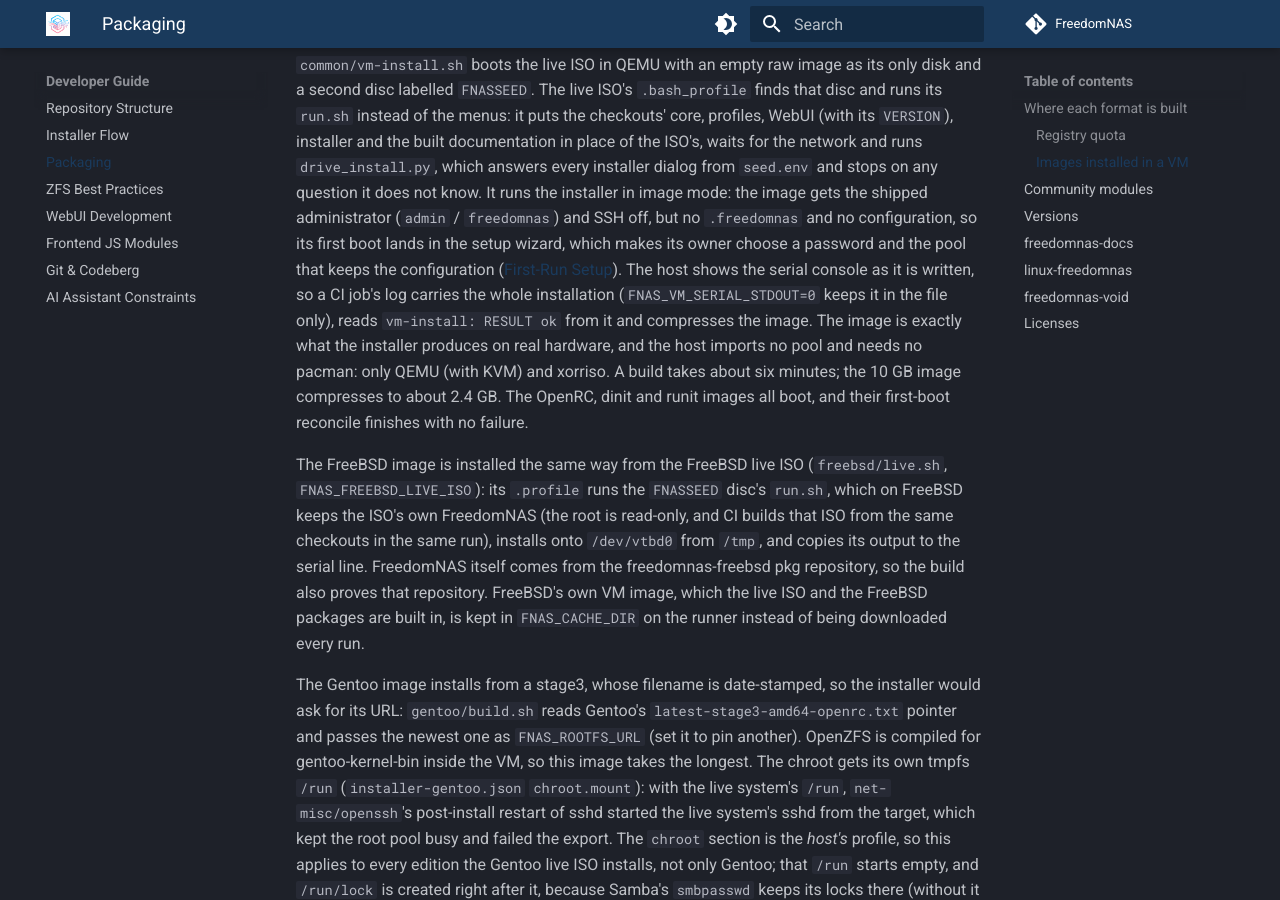
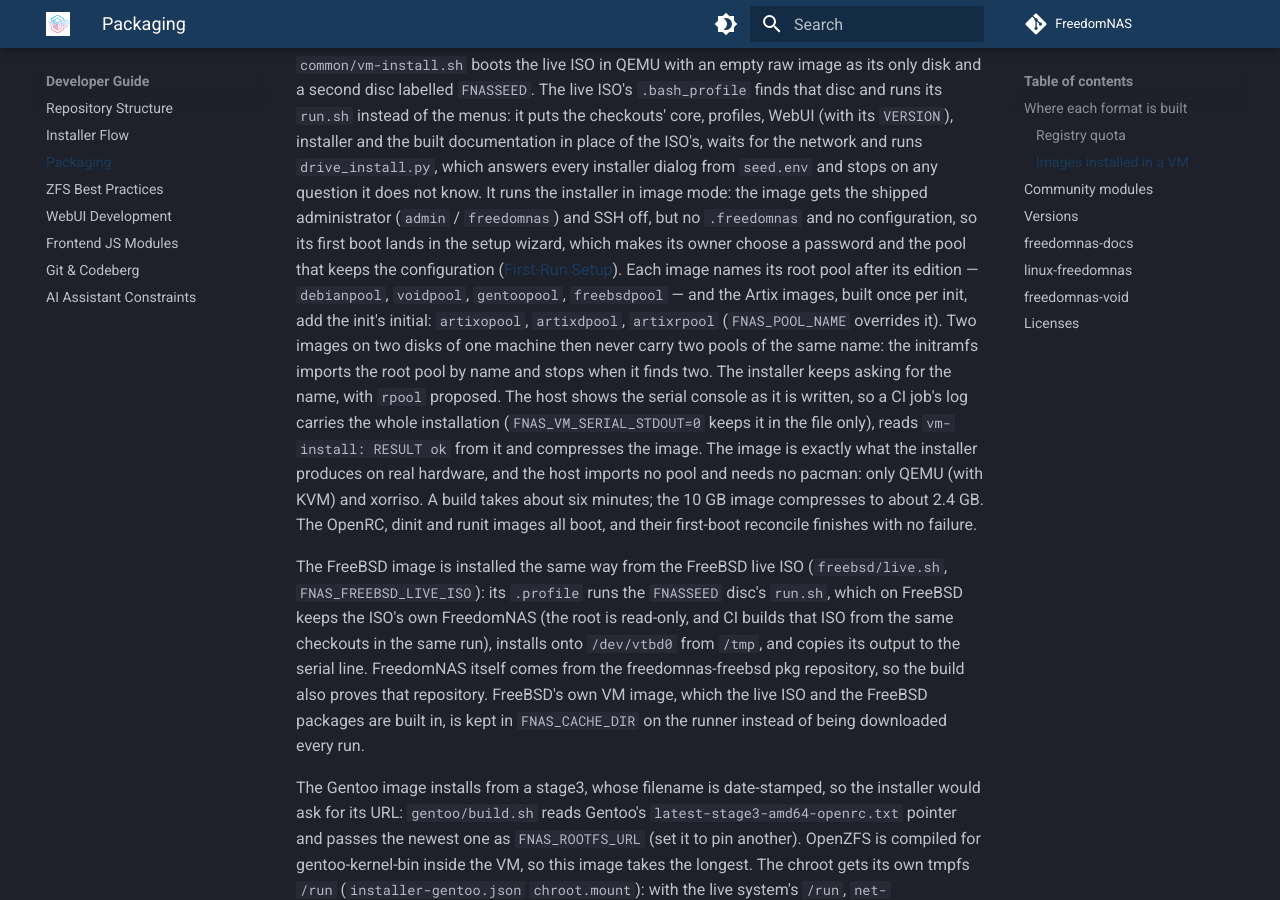
Before and after one commit to FreedomNAS/freedomnas-docs, an MkDocs documentation site: the page built from docs/developer/packaging.md, in a window 1280 px wide and 900 px high, scrolled down 2513 px. Built offline with MkDocs 1.6.1 and Material for MkDocs 9.7.7, drawn with Linux system fonts in a browser that asks for light colours.

Commit message:
Document the per-edition root pool names of the images

```diff
--- a/docs/developer/packaging.md
+++ b/docs/developer/packaging.md
@@ -79,7 +79,14 @@ does not know. It runs the installer in image mode: the image gets the
 shipped administrator (`admin` / `freedomnas`) and SSH off, but no
 `.freedomnas` and no configuration, so its first boot lands in the setup
 wizard, which makes its owner choose a password and the pool that keeps the
-configuration ([First-Run Setup](../getting-started/first-run.md)). The host shows the serial console as it is written, so a CI
+configuration ([First-Run Setup](../getting-started/first-run.md)).
+Each image names its root pool after its edition — `debianpool`,
+`voidpool`, `gentoopool`, `freebsdpool` — and the Artix images, built once
+per init, add the init's initial: `artixopool`, `artixdpool`, `artixrpool`
+(`FNAS_POOL_NAME` overrides it). Two images on two disks of one machine
+then never carry two pools of the same name: the initramfs imports the
+root pool by name and stops when it finds two. The installer keeps asking
+for the name, with `rpool` proposed. The host shows the serial console as it is written, so a CI
 job's log carries the whole installation (`FNAS_VM_SERIAL_STDOUT=0` keeps
 it in the file only), reads `vm-install: RESULT ok` from it and compresses
 the image. The image is exactly what the installer produces
```
Also changed, not shown: docs/getting-started/installation.md (+3 -1 lines).
